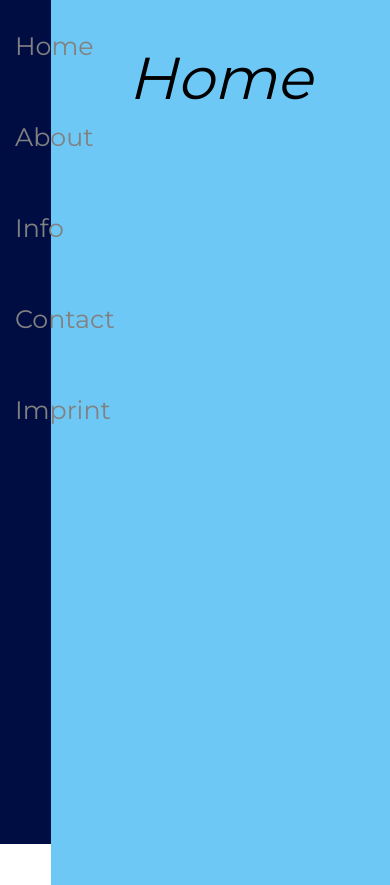
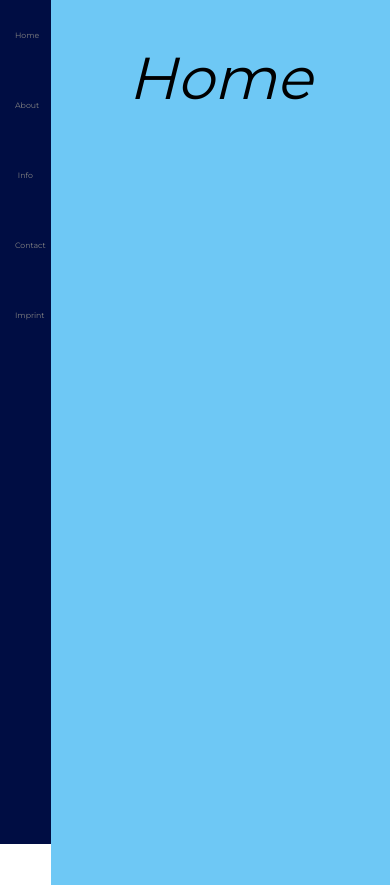
Before and after one commit to razvanperial/DBWS_Website, a PHP site: page / in a window 390 px wide. Shown: the part 31-916 px from the top of the page. Run offline with PHP 8.4, Linux system fonts and the light colour scheme.

Commit message:
sidemenu responsive size

```diff
--- a/style.css
+++ b/style.css
@@ -33,7 +33,7 @@ body {
 .sideNav a {
     padding: 30px 15px 30px 15px;
     text-decoration: none;
-    font-size: 3vh;
+    font-size: 2vw;
     color: #818181;
     display: block;
     transition: 0.3s;
```
